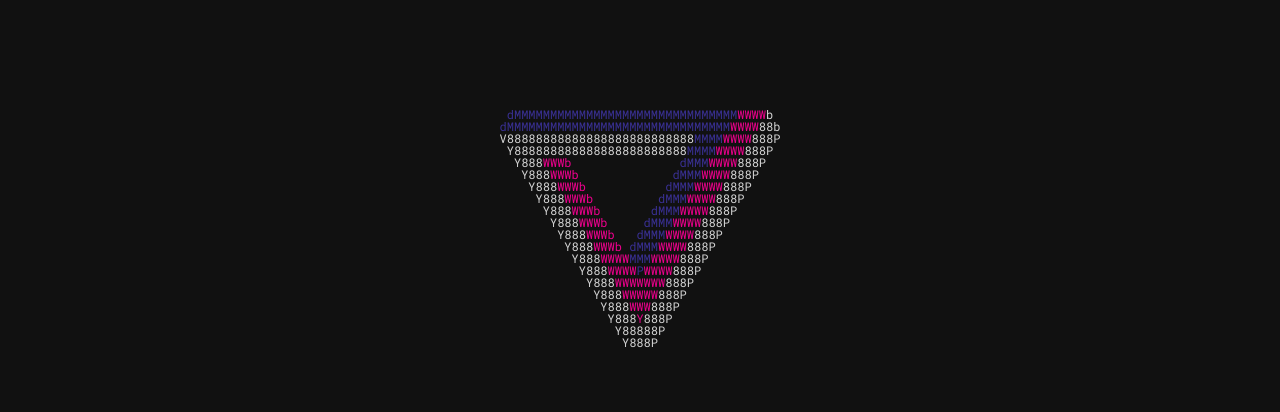
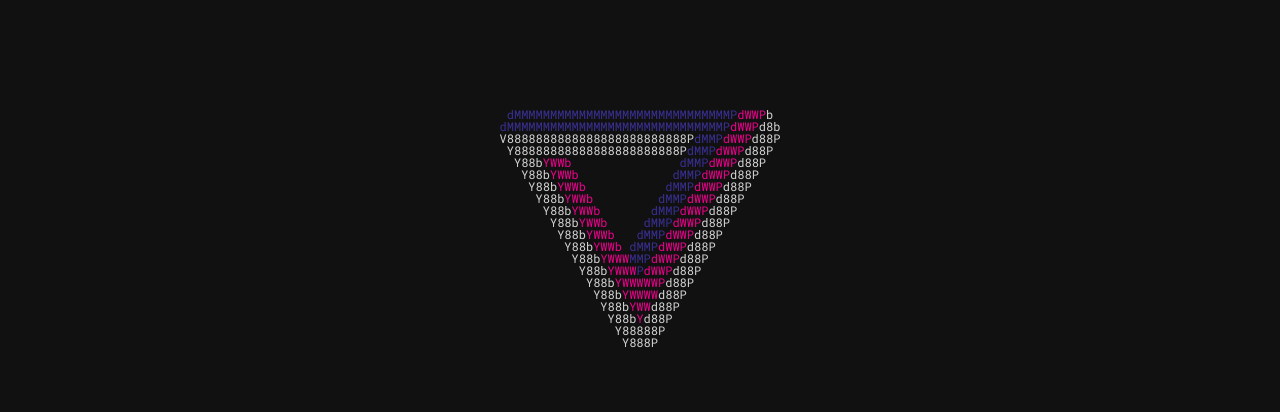
Before and after one commit to honno/ascii-art-portfolio-old, a Jekyll site: the page built from art/verge/index.html, in a window 1280 px wide. Shown: the part 222-634 px from the top of the page. Built offline with Jekyll 4.4.1, drawn with Linux system fonts in a browser that asks for light colours.

Commit message:
better penrose

```diff
--- a/art/verge/index.html
+++ b/art/verge/index.html
@@ -8,24 +8,24 @@
 ---
 
 <pre>
- <span class="blue">dMMMMMMMMMMMMMMMMMMMMMMMMMMMMMMM</span><span class="pink">WWWW</span>b
-<span class="blue">dMMMMMMMMMMMMMMMMMMMMMMMMMMMMMMM</span><span class="pink">WWWW</span>88b
-V88888888888888888888888888<span class="blue">MMMM</span><span class="pink">WWWW</span>888P
- Y888888888888888888888888<span class="blue">MMMM</span><span class="pink">WWWW</span>888P
-  Y888<span class="pink">WWWb</span>               <span class="blue">dMMM</span><span class="pink">WWWW</span>888P
-   Y888<span class="pink">WWWb</span>             <span class="blue">dMMM</span><span class="pink">WWWW</span>888P
-    Y888<span class="pink">WWWb</span>           <span class="blue">dMMM</span><span class="pink">WWWW</span>888P
-     Y888<span class="pink">WWWb</span>         <span class="blue">dMMM</span><span class="pink">WWWW</span>888P
-      Y888<span class="pink">WWWb</span>       <span class="blue">dMMM</span><span class="pink">WWWW</span>888P
-       Y888<span class="pink">WWWb</span>     <span class="blue">dMMM</span><span class="pink">WWWW</span>888P
-        Y888<span class="pink">WWWb</span>   <span class="blue">dMMM</span><span class="pink">WWWW</span>888P
-         Y888<span class="pink">WWWb</span> <span class="blue">dMMM</span><span class="pink">WWWW</span>888P
-          Y888<span class="pink">WWWW</span><span class="blue">MMM</span><span class="pink">WWWW</span>888P
-           Y888<span class="pink">WWWW<span class="blue">P</span>WWWW</span>888P
-            Y888<span class="pink">WWWWWWW</span>888P
-             Y888<span class="pink">WWWWW</span>888P
-              Y888<span class="pink">WWW</span>888P
-               Y888<span class="pink">Y</span>888P
+ <span class="blue">dMMMMMMMMMMMMMMMMMMMMMMMMMMMMMMP</span><span class="pink">dWWP</span>b
+<span class="blue">dMMMMMMMMMMMMMMMMMMMMMMMMMMMMMMP</span><span class="pink">dWWP</span>d8b
+V8888888888888888888888888P<span class="blue">dMMP</span><span class="pink">dWWP</span>d88P
+ Y88888888888888888888888P<span class="blue">dMMP</span><span class="pink">dWWP</span>d88P
+  Y88b<span class="pink">YWWb</span>               <span class="blue">dMMP</span><span class="pink">dWWP</span>d88P
+   Y88b<span class="pink">YWWb</span>             <span class="blue">dMMP</span><span class="pink">dWWP</span>d88P
+    Y88b<span class="pink">YWWb</span>           <span class="blue">dMMP</span><span class="pink">dWWP</span>d88P
+     Y88b<span class="pink">YWWb</span>         <span class="blue">dMMP</span><span class="pink">dWWP</span>d88P
+      Y88b<span class="pink">YWWb</span>       <span class="blue">dMMP</span><span class="pink">dWWP</span>d88P
+       Y88b<span class="pink">YWWb</span>     <span class="blue">dMMP</span><span class="pink">dWWP</span>d88P
+        Y88b<span class="pink">YWWb</span>   <span class="blue">dMMP</span><span class="pink">dWWP</span>d88P
+         Y88b<span class="pink">YWWb</span> <span class="blue">dMMP</span><span class="pink">dWWP</span>d88P
+          Y88b<span class="pink">YWWW</span><span class="blue">MMP</span><span class="pink">dWWP</span>d88P
+           Y88b<span class="pink">YWWW<span class="blue">P</span>dWWP</span>d88P
+            Y88b<span class="pink">YWWWWWP</span>d88P
+             Y88b<span class="pink">YWWWW</span>d88P
+              Y88b<span class="pink">YWW</span>d88P
+               Y88b<span class="pink">Y</span>d88P
                 Y88888P
                  Y888P
 </pre>
```
